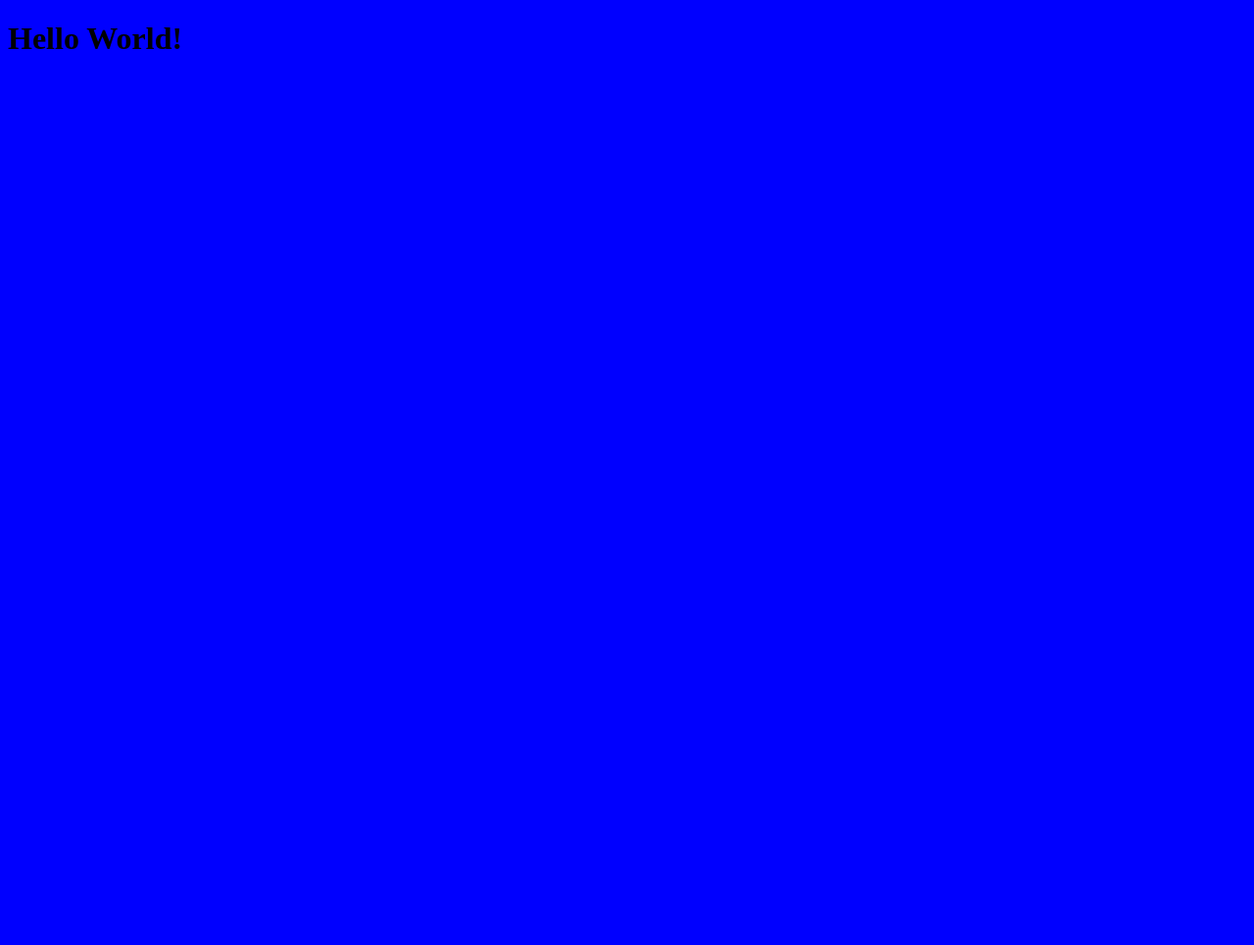
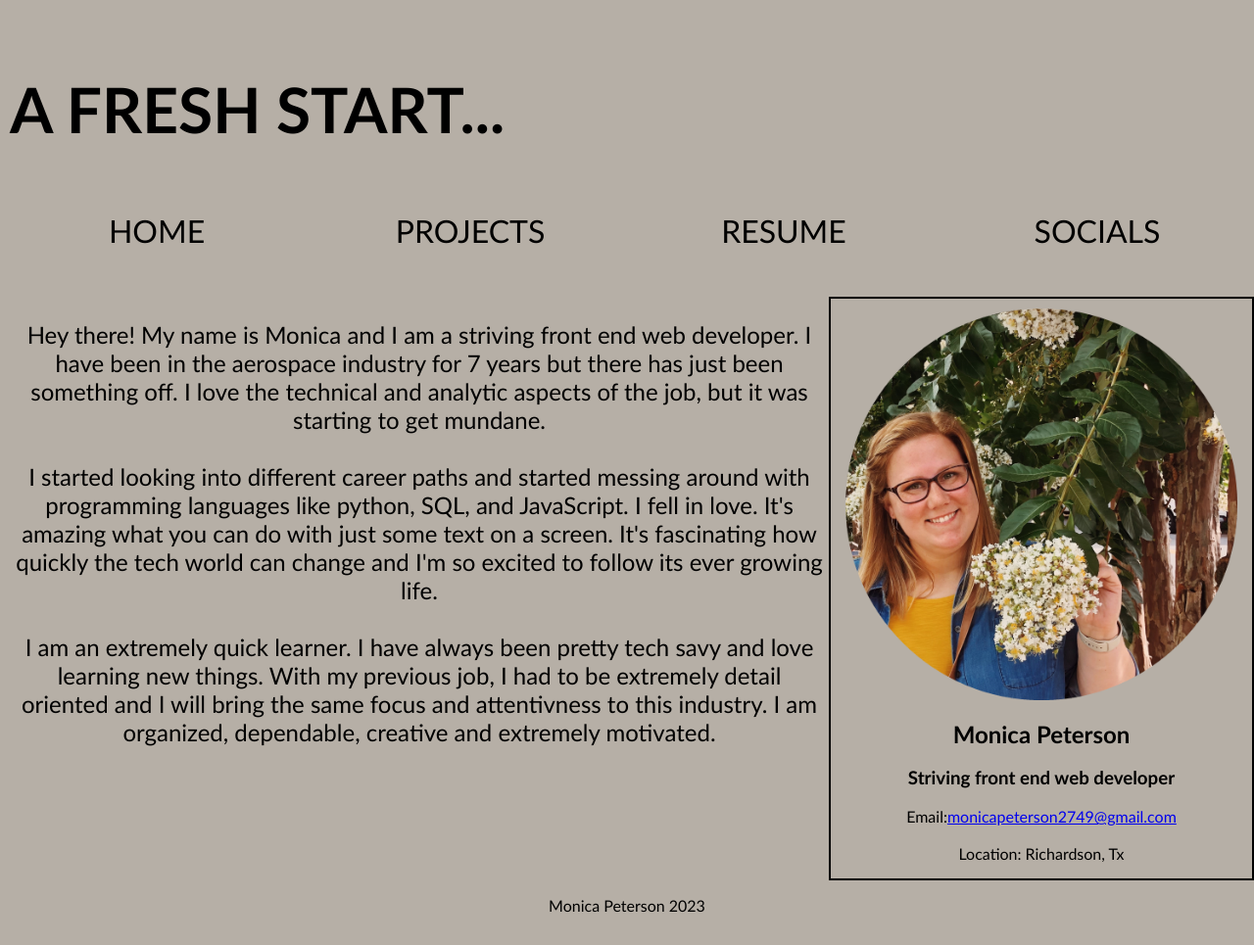
Before and after one commit to monicapeterson34/future-career-maker, a plain HTML site: page index.html in a window 1280 px wide. Shown: the whole page at 98% size. Before the commit the page ends 800 px from the top, so only its background shows below. Drawn offline with Linux system fonts and the light colour scheme.

Commit message:
added more bio, moved picture to aside, changed colors and font, added social page with link, added home page on social page.

```diff
--- a/index.html
+++ b/index.html
@@ -2,9 +2,59 @@
 <html lang = "en">
     <head>
         <link rel = "stylesheet" href = "style.css" />
+        <link
+        rel="icon"
+        size="144x144"
+        href="./pictures/picture_circle.png"/>
+        <meta charset="utf-8"/>
+        <script src="script.js"></script>
         <title>My Personal Website</title>
+        <!--<style>body {background-image: url("./pictures/texture.png"); background-size: cover;}</style>-->
     </head>
     <body>
-        <h1>Hello World!</h1>
+        <div class="wrapper">
+        <header>
+            <h1>A fresh start...</h1>
+            <nav>
+                <ul>
+                    <li><a href="#">Home</a></li>
+                    <li><a href="#">Projects</a></li>
+                    <li><a href="#">Resume</a></li>
+                    <li><a href="./socials.html">Socials</a></li>
+                </ul>
+            </nav>
+        </header>
+        <h2></h2>
+        <main>
+            <p id="bio">Hey there! My name is Monica and I am a striving front end web developer.
+            I have been in the aerospace industry for 7 years but there has just
+            been something off. I love the technical and analytic aspects of the job,
+            but it was starting to get mundane.<br><br>
+            I started looking into different career paths and started messing around
+            with programming languages like python, SQL, and JavaScript. I fell in love. It's amazing what you can do with
+            just some text on a screen. It's fascinating how quickly the tech world
+            can change and I'm so excited to follow its ever growing life.<br><br>
+            I am an extremely quick learner. I have always been pretty tech savy and love learning new things.
+            With my previous job, I had to be extremely detail oriented and I will bring the same focus and attentivness to
+            this industry. I am organized, dependable, creative and extremely motivated.
+            </p>
+            <aside>
+                    <img class="profile"
+                    src="./pictures/picture_circle.png"
+                    alt="profile-picture">
+                    <h2>Monica Peterson</h2>
+                    <h3>Striving front end web developer</h3>
+                <div class="contact">
+                    <p>Email:<a href ="mailto:monicapeterson2749@gmail.com">monicapeterson2749@gmail.com</a><br><br>
+                    Location: Richardson, Tx<br>
+                    </p>
+                </div>
+            </aside>
+        </main>
+        <div class="push"></div>
+        </div>
+        <footer class="footer">
+            <p>Monica Peterson 2023</p>
+        </footer>
     </body>
 </html>
--- /dev/null
+++ b/script.js
@@ -0,0 +1,3 @@
+const h2 = document.createElement("h2");
+h2.textContent = "This content added by JavaScript";
+document.querySelector("body").appendChild(h2)
--- a/style.css
+++ b/style.css
@@ -1,3 +1,100 @@
+html, body {
+    height: 100%;
+    margin: 0;
+}
+
 body {
-    background: blue;
+    background: rgb(182, 175, 166);
+    font-family: 'Courier New', Courier, monospace;
+    font-family: 'Gill Sans', 'Gill Sans MT', Calibri, 'Trebuchet MS', sans-serif;
 }
+
+.wrapper {
+    min-height: 100%;
+    margin-bottom: -50px;
+}
+
+.footer,
+.push {
+    height:50px;
+    text-align: center;
+}
+
+header {
+    margin-bottom: 10px;
+    display: flex;
+    flex-flow: row wrap;
+    text-transform: uppercase;
+}
+h1 {
+    font-size: 4em;
+    flex: 5;
+    padding-top: 30px;
+    padding-left: 10px;
+}
+
+aside {
+    border: 2px solid black;
+    padding-left: 15px;
+    padding-right: 15px;
+    list-style: none;
+    text-align: center;
+    text-decoration: none;
+}
+
+.contact ul{
+    list-style: none;
+}
+
+.profile {
+    padding-top: 10px;
+    width:400px;
+    display: flex;
+}
+
+nav {
+    height: 50px;
+    flex: 100%;
+    display: flex;
+    padding-bottom: 40px;
+}
+
+nav ul {
+    padding: 0;
+    list-style-type: none;
+    flex: 2;
+    display: flex;
+}
+
+nav li {
+    display: inline;
+    text-align: center;
+    flex: 1;
+}
+
+nav a{
+    display: inline-block;
+    font-size: 2rem;
+    height: 3rem;
+    line-height: 1.7;
+    text-transform: uppercase;
+    text-decoration: none;
+    color: rgb(0, 0, 0);
+
+}
+
+main {
+    display: flex;
+    color: rgb(0, 0, 0);
+}
+
+
+#bio {
+    font-size: 1.5em;
+    text-align: center;
+    flex: 4;
+    height: 300px;
+    width: 500px;
+    padding-left: 15px;
+    padding-right: 5px;
+}
```
Also changed, not shown: socials.html (added, +28 -0 lines), pictures/picture_circle.png (added), pictures/portrait_small.jpg (added), 4 other files.
